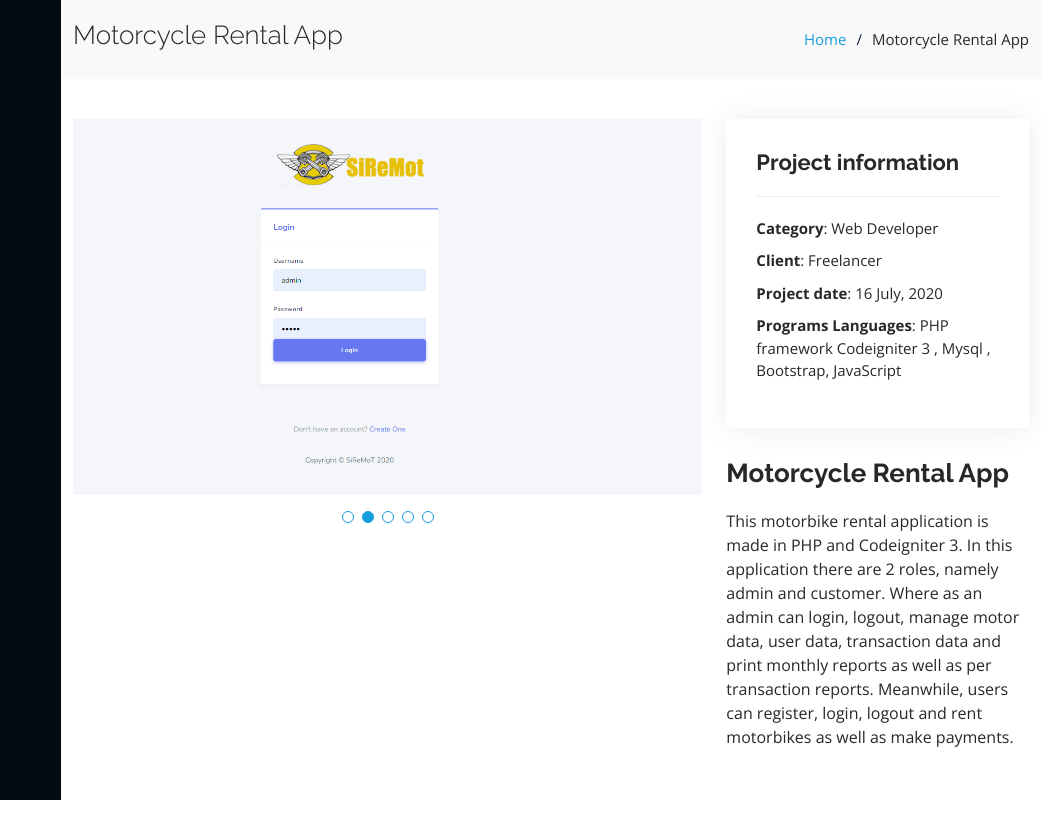
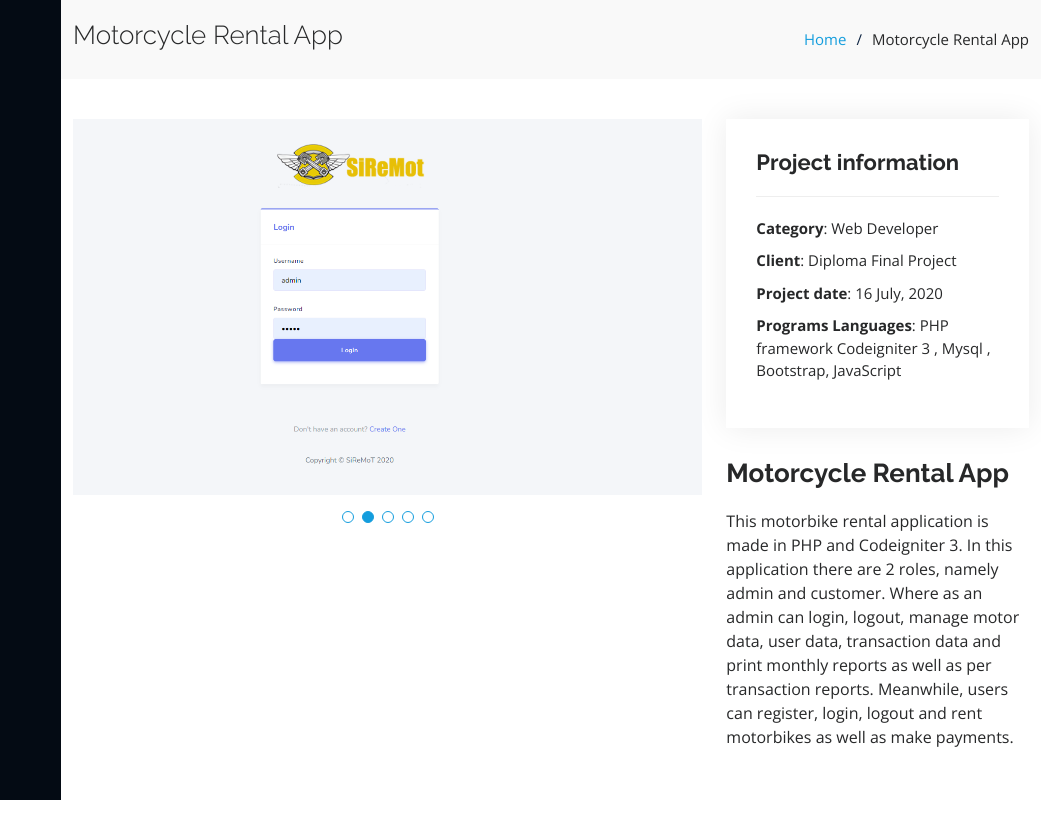
Before and after one commit to aderusmana/portfolioku, a plain HTML site: page rentalmotor-detail.html in a window 1280 px wide. Shown: the full height of the page, 239-1280 px from the left. Drawn offline with nearby package versions, Linux system fonts and the light colour scheme.

Commit message:
Update rentalmotor-detail.html

```diff
--- a/rentalmotor-detail.html
+++ b/rentalmotor-detail.html
@@ -122,7 +122,7 @@
               <h3>Project information</h3>
               <ul>
                 <li><strong>Category</strong>: Web Developer</li>
-                <li><strong>Client</strong>: Freelancer</li>
+                <li><strong>Client</strong>: Diploma Final Project</li>
                 <li><strong>Project date</strong>: 16 July, 2020</li>
                 <li><strong>Programs Languages</strong>: PHP framework Codeigniter 3 , Mysql , Bootstrap, JavaScript</li>
               </ul>
```
